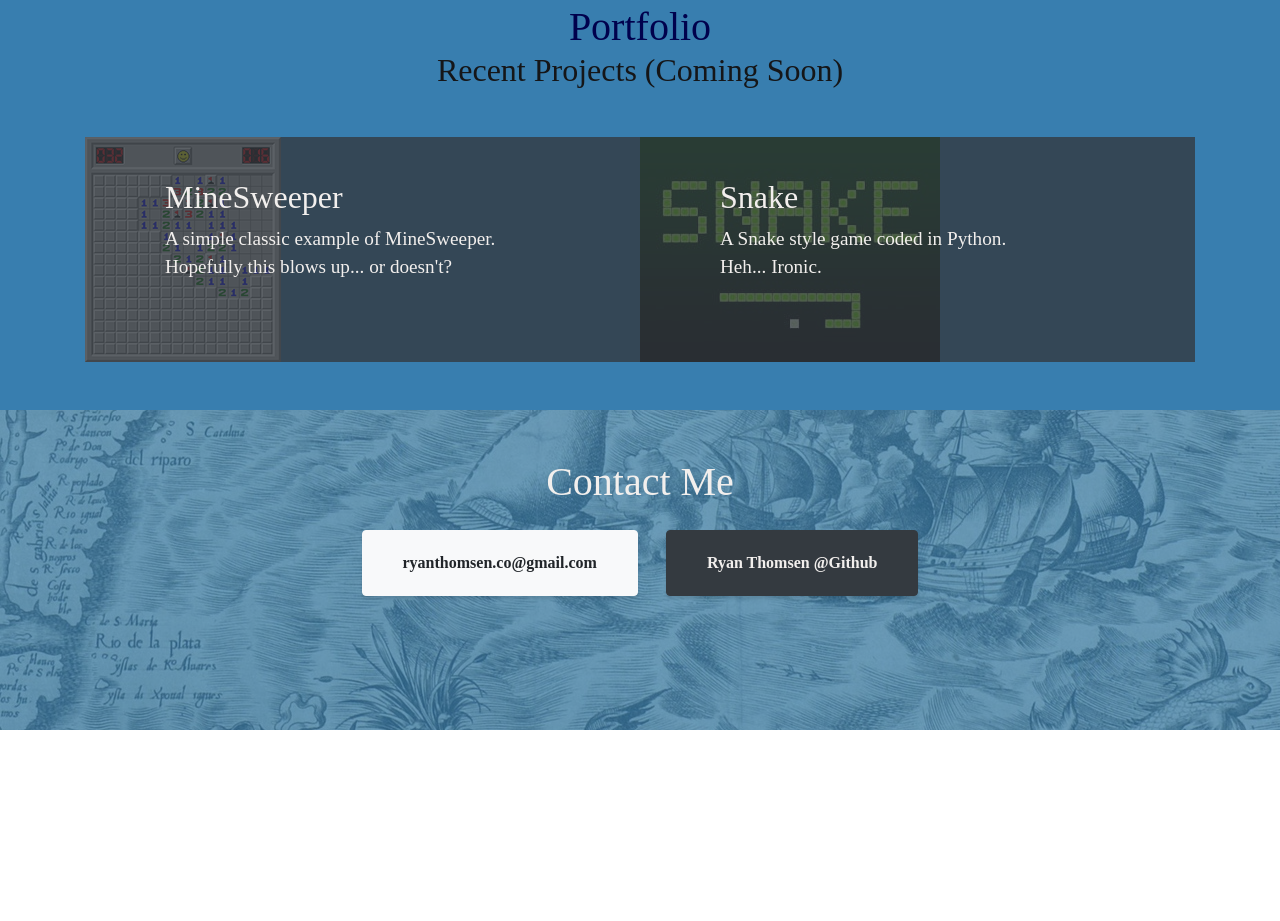
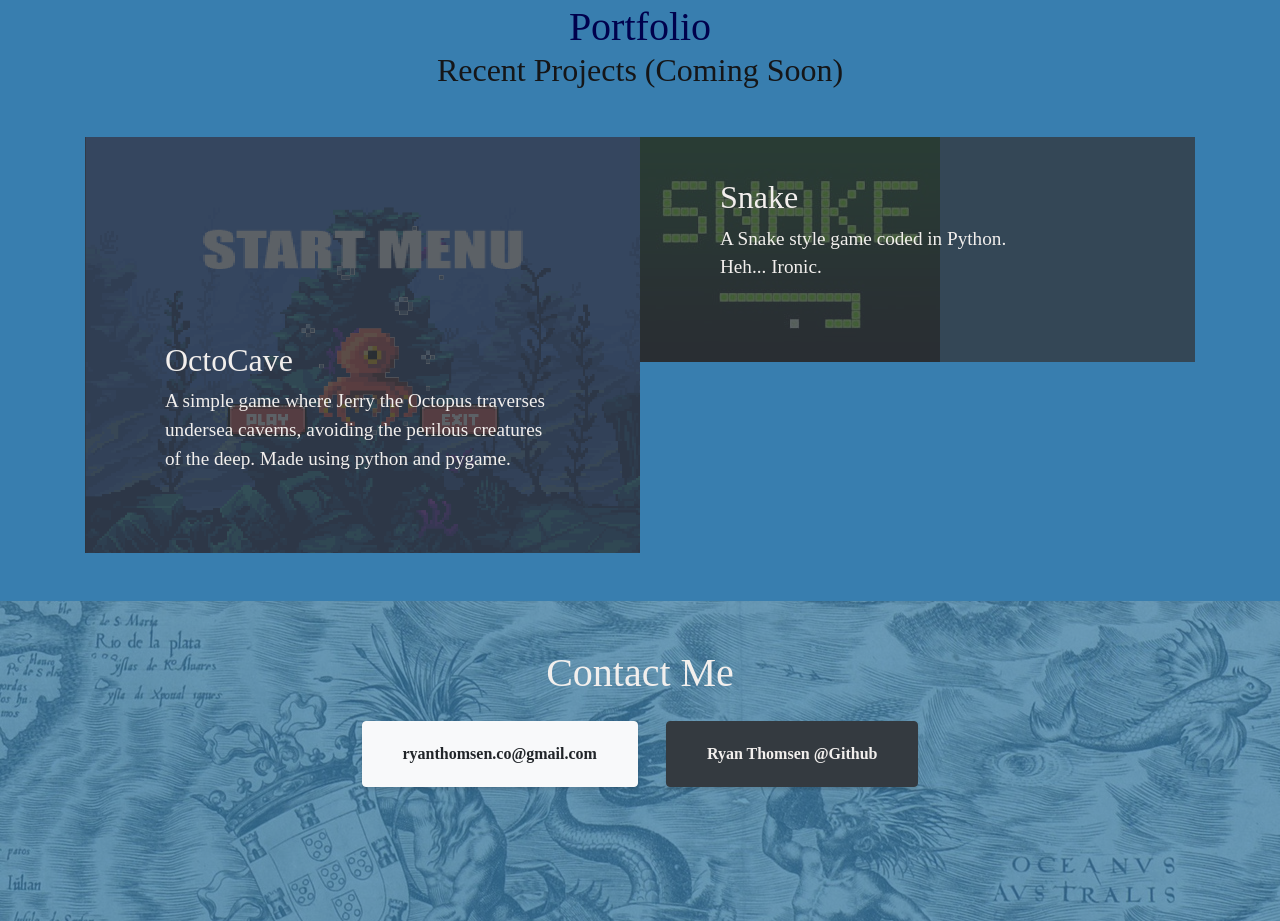
Before and after one commit to ryanthomsen/ryanthomsen.github.io, a plain HTML site: page index.html in a window 1280 px wide. Shown: the part 3030-3951 px from the top of the page. Before the commit the page ends 3760 px from the top, so only its background shows below. Drawn offline with Linux system fonts and the light colour scheme.

Commit message:
Updated Portfolio Section
Added the Tentacave game I am working on to the Portfolio.

```diff
--- a/index.html
+++ b/index.html
@@ -19,7 +19,7 @@
 
 
   <!-- Custom CSS -->
-  <link href="css/stylish-portfolio.css" rel="stylesheet">
+  <link href="css/portfolio.css" rel="stylesheet">
 
 </head>
 
@@ -324,14 +324,14 @@
       </div>
       <div class="row no-gutters">
         <div class="col-lg-6">
-          <a class="portfolio-item" href="#!">
+          <a class="portfolio-item" href="https://github.com/ryanthomsen/OctoGame">
             <div class="caption">
               <div class="caption-content">
-                <div class="h2">MineSweeper</div>
-                <p class="mb-0">A simple classic example of MineSweeper. Hopefully this blows up... or doesn't?</p>
+                <div class="h2">OctoCave</div>
+                <p class="mb-0">A simple game where Jerry the Octopus traverses undersea caverns, avoiding the perilous creatures of the deep. Made using python and pygame.</p>
               </div>
             </div>
-            <img class="img-fluid" src="img/minesweeper.png" alt="">
+            <img class="img-fluid" src="img/Tentacave.png" alt="">
           </a>
         </div>
         <div class="col-lg-6">
```
Also changed, not shown: css/portfolio.css (renamed from css/stylish-portfolio.css), img/Tentacave.png (added).
